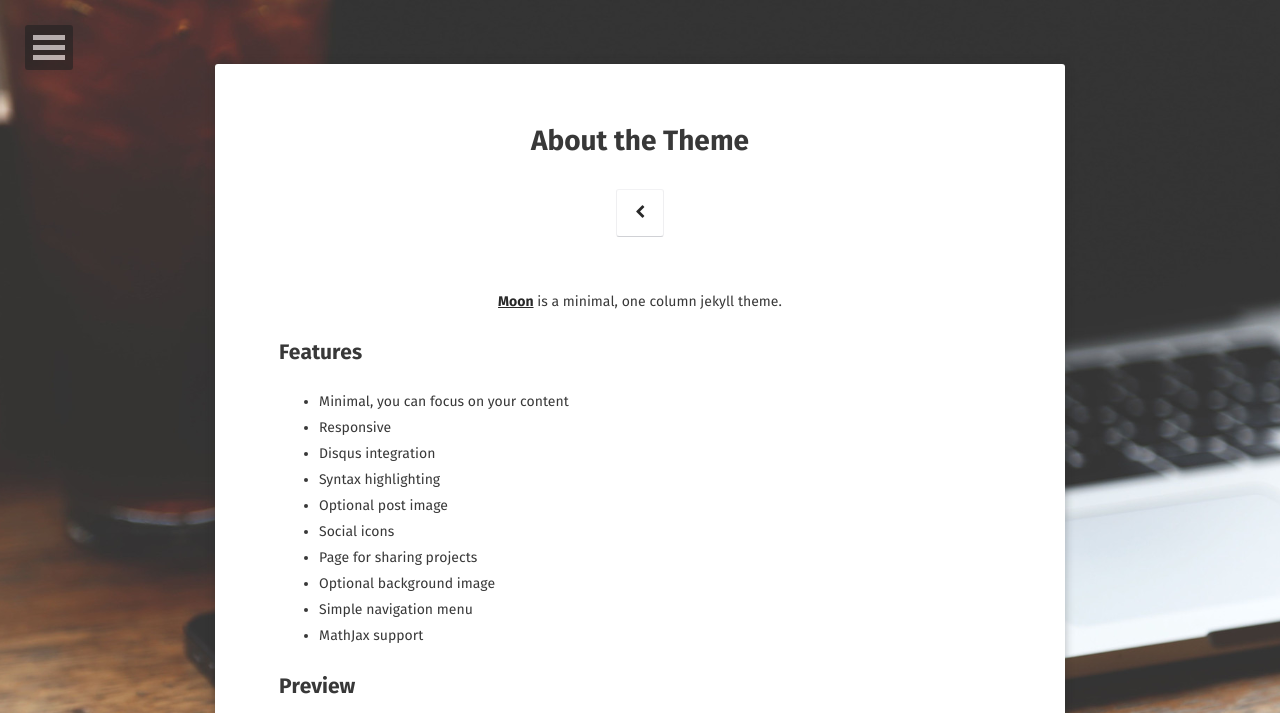
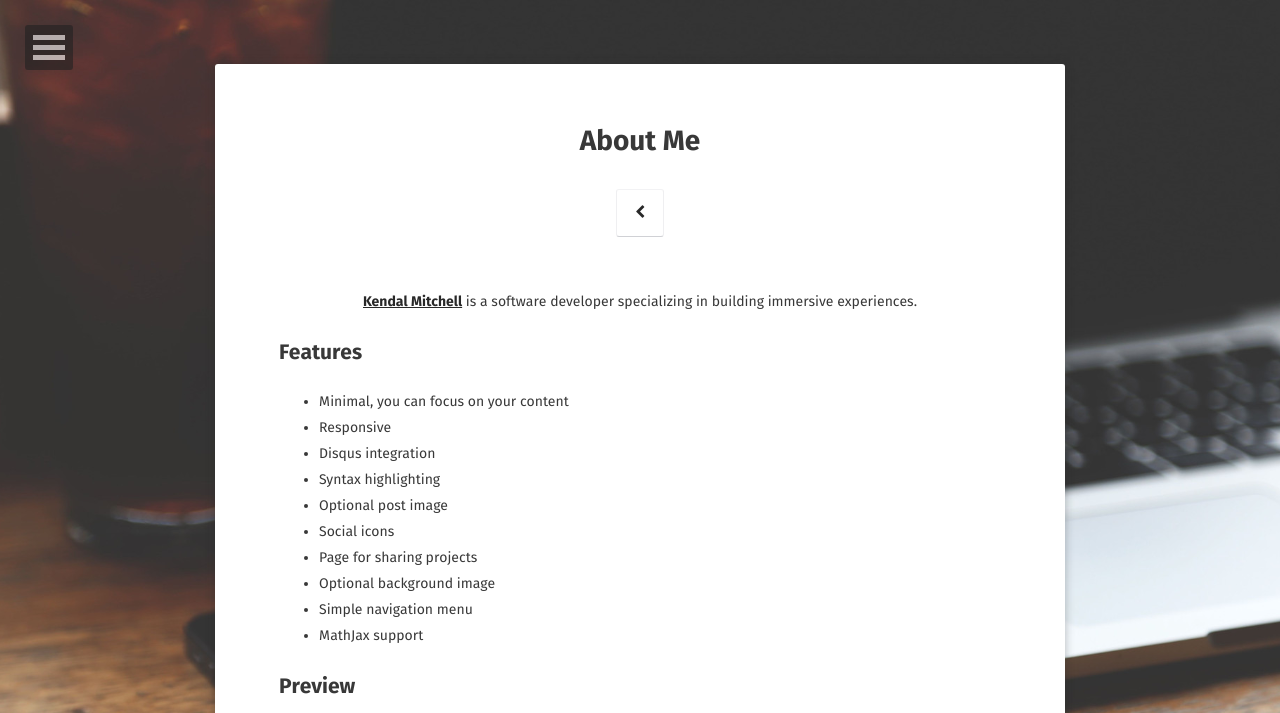
Before and after one commit to kenthedev/kmwebpage, a Jekyll site: the page built from about/index.md, in a window 1280 px wide, cut to the strip 0-713 px from the top of the page. Built offline with Jekyll 4.4.1, drawn with Linux system fonts in a browser that asks for light colours; some web fonts are replaced.

Commit message:
Update index.md

```diff
--- a/about/index.md
+++ b/about/index.md
@@ -1,12 +1,12 @@
 ---
 layout: page
-title: About the Theme
-tags: [about, Jekyll, theme, moon]
+title: About Me
+tags: [about]
 date: 2016-03-21
 comments: false
 ---
 
-<center><a href="http://taylantatli.github.io/Moon"><b>Moon</b></a> is a minimal, one column jekyll theme.</center>
+<center><a href="https://kendalmitchell.com"><b>Kendal Mitchell</b></a> is a software developer specializing in building immersive experiences.</center>
 
 ## Features
 * Minimal, you can focus on your content
```
